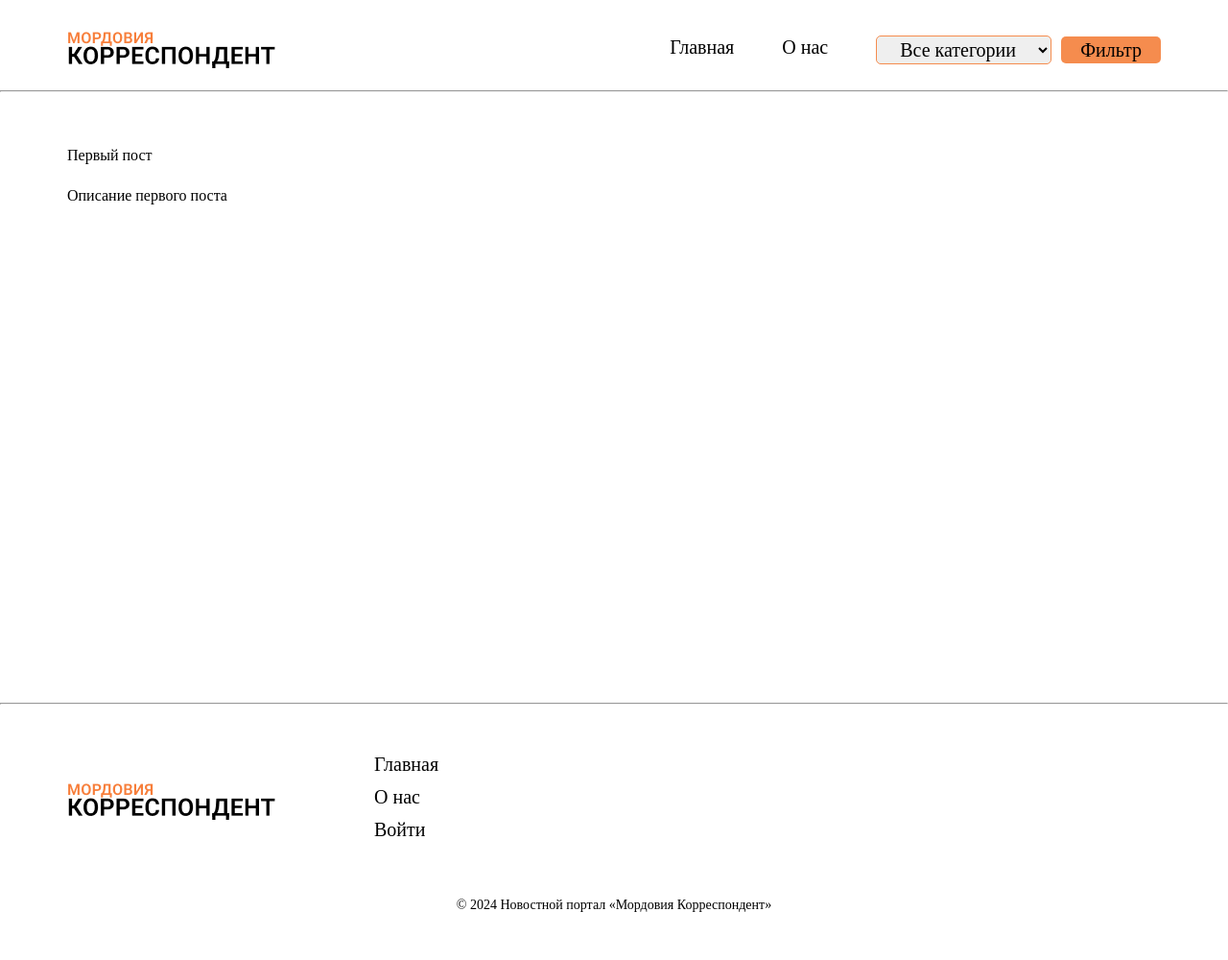
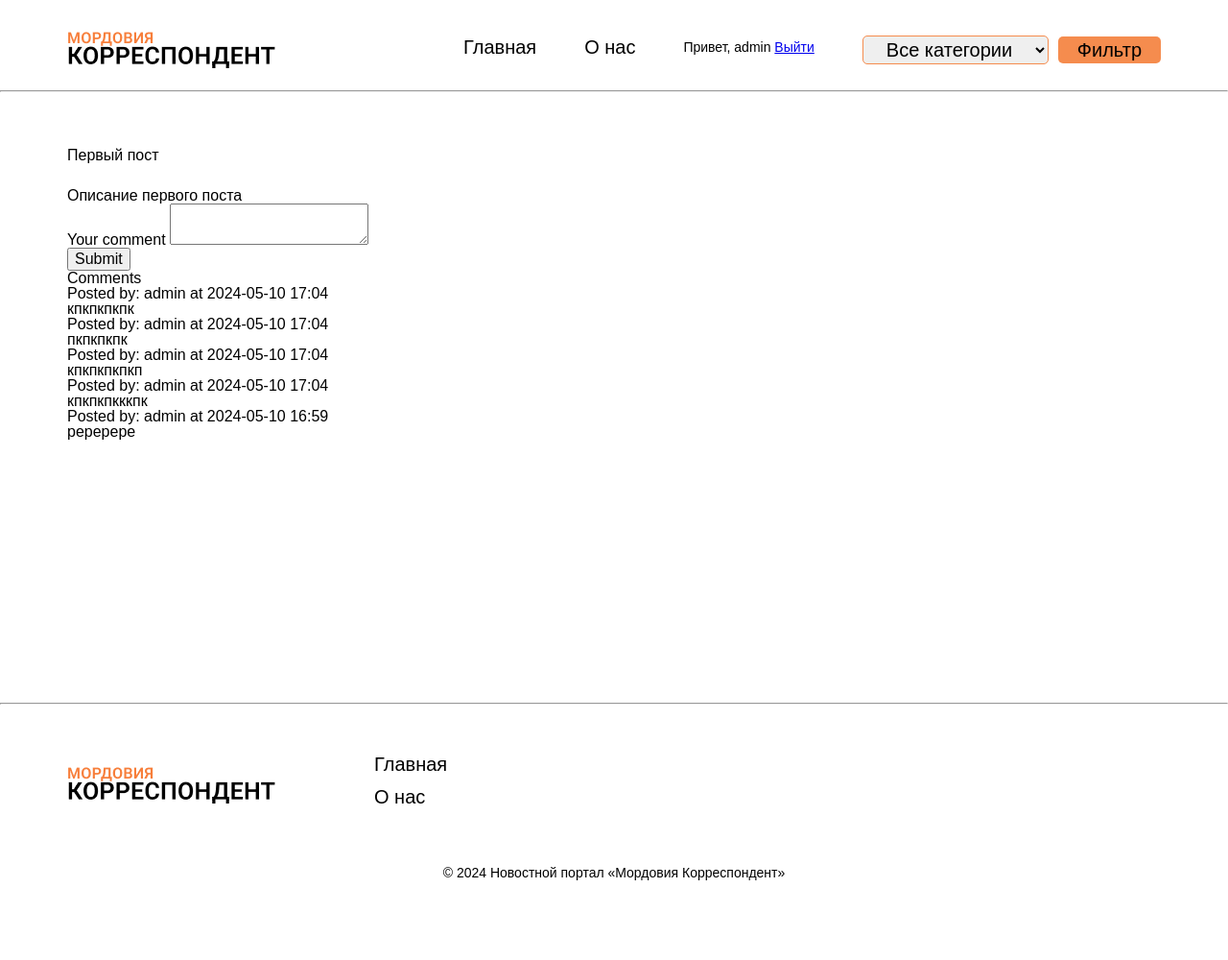
Before and after one commit to mflorya575/News-Portal_Mordovia-Flask, a Flask app: page /post/1 in a window 1280 px wide. Shown: the whole page at 96% size. After the commit the page ends 917 px from the top, so only its background shows below. Run offline with Flask 3, Linux system fonts and the light colour scheme; a user stored in the database is signed in.

Commit message:
full create system comments & config redirect after logout user

```diff
--- a/app.py
+++ b/app.py
@@ -1,10 +1,15 @@
-from flask import Flask, render_template, request, redirect, url_for
+from flask import Flask, render_template, request, redirect, url_for, flash
 from flask_sqlalchemy import SQLAlchemy
+from sqlalchemy import desc
 from datetime import datetime
 
 from flask_admin import Admin
 from flask_admin.contrib.sqla import ModelView
-from flask_login import UserMixin, LoginManager, login_user, logout_user, current_user
+from flask_login import UserMixin, LoginManager, login_user, logout_user, current_user, login_required
+
+from flask_wtf import FlaskForm
+from wtforms import TextAreaField, SubmitField
+from wtforms.validators import DataRequired
 
 
 app = Flask(__name__, template_folder='news_portal/templates', static_folder='news_portal/static')
@@ -79,6 +84,11 @@ class Comment(db.Model):
         return f"Comment('{self.body}', '{self.date_posted}')"
 
 
+class CommentForm(FlaskForm):
+    body = TextAreaField('Your comment', validators=[DataRequired()])
+    submit = SubmitField('Submit')
+
+
 # @app.route('/')
 # def index():
 #     posts = Post.query.all()
@@ -94,18 +104,27 @@ def index():
     if category_id:  # Если указан ID категории, фильтруем посты
         posts = Post.query.filter_by(category_id=category_id).all()
 
-    return render_template('index.html', posts=posts, categories=categories)
+    return render_template('index.html', posts=posts, categories=categories, title='Главная')
 
 
-@app.route('/post/<int:post_id>')
+@app.route('/post/<int:post_id>', methods=['GET', 'POST'])
+@login_required
 def post_detail(post_id):
-    post = Post.query.get_or_404(post_id)  # Получить пост из базы данных по его идентификатору
-    return render_template('post_detail.html', post=post)
+    post = Post.query.get_or_404(post_id)
+    form = CommentForm()
+    if form.validate_on_submit():
+        comment = Comment(body=form.body.data, post_id=post.id, user_id=current_user.id)
+        db.session.add(comment)
+        db.session.commit()
+        flash('Your comment has been published.')
+        return redirect(url_for('post_detail', post_id=post.id))
+    comments = Comment.query.filter_by(post_id=post.id).order_by(desc(Comment.date_posted)).all()
+    return render_template('post_detail.html', post=post, form=form, comments=comments, title='Новость')
 
 
 @app.route('/about/')
 def about():
-    return render_template('about.html')
+    return render_template('about.html', title='О нас')
 
 
 @app.route('/login', methods=['GET', 'POST'])
@@ -127,7 +146,7 @@ def login():
         else:
             return 'Invalid username or password'
 
-    return render_template('login.html')
+    return render_template('login.html', title='Вход')
 
 
 @login_manager.user_loader
@@ -142,7 +161,7 @@ login_manager.init_app(app)
 @app.route('/logout')
 def logout():
     logout_user()
-    return 'Logged out successfully'
+    return redirect(url_for('index'))
 
 
 admin = Admin(app)
--- a/news_portal/static/css/style.css
+++ b/news_portal/static/css/style.css
@@ -441,16 +441,17 @@ table {
 body {
   position: relative;
   overflow-x: hidden;
+  font-family: sans-serif;
 }
 
-/* line 14, ../python/1_news_portal_flask/news_portal/static/sass/style.sass */
+/* line 15, ../python/1_news_portal_flask/news_portal/static/sass/style.sass */
 .container {
   position: relative;
   max-width: 1140px;
   margin: 0 auto;
 }
 
-/* line 19, ../python/1_news_portal_flask/news_portal/static/sass/style.sass */
+/* line 20, ../python/1_news_portal_flask/news_portal/static/sass/style.sass */
 .header {
   display: flex;
   align-items: center;
@@ -458,13 +459,22 @@ body {
   padding-top: 30px;
 }
 
-/* line 24, ../python/1_news_portal_flask/news_portal/static/sass/style.sass */
+/* line 25, ../python/1_news_portal_flask/news_portal/static/sass/style.sass */
 .header__ul {
   display: flex;
   gap: 50px;
 }
 
-/* line 27, ../python/1_news_portal_flask/news_portal/static/sass/style.sass */
+/* line 28, ../python/1_news_portal_flask/news_portal/static/sass/style.sass */
+.header__li {
+  text-decoration: none;
+  color: black;
+  font-size: 14px;
+  font-weight: 400;
+  line-height: 24px;
+}
+
+/* line 34, ../python/1_news_portal_flask/news_portal/static/sass/style.sass */
 .header__link {
   text-decoration: none;
   color: black;
@@ -473,19 +483,19 @@ body {
   line-height: 24px;
 }
 
-/* line 33, ../python/1_news_portal_flask/news_portal/static/sass/style.sass */
+/* line 40, ../python/1_news_portal_flask/news_portal/static/sass/style.sass */
 .header__link:hover {
   text-decoration: underline;
 }
 
-/* line 35, ../python/1_news_portal_flask/news_portal/static/sass/style.sass */
+/* line 42, ../python/1_news_portal_flask/news_portal/static/sass/style.sass */
 .header__form {
   display: flex;
   align-items: center;
   gap: 10px;
 }
 
-/* line 39, ../python/1_news_portal_flask/news_portal/static/sass/style.sass */
+/* line 46, ../python/1_news_portal_flask/news_portal/static/sass/style.sass */
 .header__select {
   color: black;
   font-size: 20px;
@@ -496,7 +506,7 @@ body {
   border-radius: 5px;
 }
 
-/* line 47, ../python/1_news_portal_flask/news_portal/static/sass/style.sass */
+/* line 54, ../python/1_news_portal_flask/news_portal/static/sass/style.sass */
 .header__btn {
   color: black;
   background: #f58c4e;
@@ -509,52 +519,52 @@ body {
   transition: .3s all;
 }
 
-/* line 57, ../python/1_news_portal_flask/news_portal/static/sass/style.sass */
+/* line 64, ../python/1_news_portal_flask/news_portal/static/sass/style.sass */
 .header__btn:hover {
   background: #f3a070;
   cursor: pointer;
 }
 
-/* line 60, ../python/1_news_portal_flask/news_portal/static/sass/style.sass */
+/* line 67, ../python/1_news_portal_flask/news_portal/static/sass/style.sass */
 .header__btn:active {
   background: #d3763f;
 }
 
-/* line 62, ../python/1_news_portal_flask/news_portal/static/sass/style.sass */
+/* line 69, ../python/1_news_portal_flask/news_portal/static/sass/style.sass */
 .header__hr {
   color: #000;
   margin-top: 20px;
 }
 
-/* line 66, ../python/1_news_portal_flask/news_portal/static/sass/style.sass */
+/* line 73, ../python/1_news_portal_flask/news_portal/static/sass/style.sass */
 .wrapper-base {
   padding-top: 50px;
   min-height: calc(90vh - 100px);
 }
 
-/* line 70, ../python/1_news_portal_flask/news_portal/static/sass/style.sass */
+/* line 77, ../python/1_news_portal_flask/news_portal/static/sass/style.sass */
 .footer {
   display: flex;
   align-items: center;
   padding-bottom: 50px;
 }
 
-/* line 74, ../python/1_news_portal_flask/news_portal/static/sass/style.sass */
+/* line 81, ../python/1_news_portal_flask/news_portal/static/sass/style.sass */
 .footer__hr {
   margin-bottom: 50px;
 }
 
-/* line 76, ../python/1_news_portal_flask/news_portal/static/sass/style.sass */
+/* line 83, ../python/1_news_portal_flask/news_portal/static/sass/style.sass */
 .footer-logo {
   margin-right: 100px;
 }
 
-/* line 78, ../python/1_news_portal_flask/news_portal/static/sass/style.sass */
+/* line 85, ../python/1_news_portal_flask/news_portal/static/sass/style.sass */
 .footer__li {
   margin-bottom: 10px;
 }
 
-/* line 80, ../python/1_news_portal_flask/news_portal/static/sass/style.sass */
+/* line 87, ../python/1_news_portal_flask/news_portal/static/sass/style.sass */
 .footer__link {
   text-decoration: none;
   color: black;
@@ -563,12 +573,12 @@ body {
   line-height: 24px;
 }
 
-/* line 86, ../python/1_news_portal_flask/news_portal/static/sass/style.sass */
+/* line 93, ../python/1_news_portal_flask/news_portal/static/sass/style.sass */
 .footer__link:hover {
   text-decoration: underline;
 }
 
-/* line 88, ../python/1_news_portal_flask/news_portal/static/sass/style.sass */
+/* line 95, ../python/1_news_portal_flask/news_portal/static/sass/style.sass */
 .footer__text {
   color: black;
   font-size: 14px;
@@ -577,7 +587,7 @@ body {
   padding-bottom: 50px;
 }
 
-/* line 96, ../python/1_news_portal_flask/news_portal/static/sass/style.sass */
+/* line 103, ../python/1_news_portal_flask/news_portal/static/sass/style.sass */
 .main__title {
   color: #1a120b;
   font-size: 40px;
@@ -586,23 +596,23 @@ body {
   margin-bottom: 20px;
 }
 
-/* line 102, ../python/1_news_portal_flask/news_portal/static/sass/style.sass */
+/* line 109, ../python/1_news_portal_flask/news_portal/static/sass/style.sass */
 .main__post-li {
   margin-bottom: 30px;
 }
 
-/* line 104, ../python/1_news_portal_flask/news_portal/static/sass/style.sass */
+/* line 111, ../python/1_news_portal_flask/news_portal/static/sass/style.sass */
 .main__content {
   margin-top: 10px;
 }
 
-/* line 109, ../python/1_news_portal_flask/news_portal/static/sass/style.sass */
+/* line 116, ../python/1_news_portal_flask/news_portal/static/sass/style.sass */
 .about-section {
   min-height: 430px;
   margin-bottom: 70px;
 }
 
-/* line 112, ../python/1_news_portal_flask/news_portal/static/sass/style.sass */
+/* line 119, ../python/1_news_portal_flask/news_portal/static/sass/style.sass */
 .about-section__title {
   color: #1a120b;
   font-size: 40px;
@@ -612,7 +622,7 @@ body {
   margin-bottom: 43px;
 }
 
-/* line 119, ../python/1_news_portal_flask/news_portal/static/sass/style.sass */
+/* line 126, ../python/1_news_portal_flask/news_portal/static/sass/style.sass */
 .about-section__text {
   color: #1a120b;
   font-size: 18px;
@@ -622,24 +632,24 @@ body {
   margin-right: 105px;
 }
 
-/* line 126, ../python/1_news_portal_flask/news_portal/static/sass/style.sass */
+/* line 133, ../python/1_news_portal_flask/news_portal/static/sass/style.sass */
 .about-section__wrapper {
   display: flex;
   align-items: center;
 }
 
-/* line 129, ../python/1_news_portal_flask/news_portal/static/sass/style.sass */
+/* line 136, ../python/1_news_portal_flask/news_portal/static/sass/style.sass */
 .about-section__img {
   width: 550px;
 }
 
-/* line 132, ../python/1_news_portal_flask/news_portal/static/sass/style.sass */
+/* line 139, ../python/1_news_portal_flask/news_portal/static/sass/style.sass */
 .aboutcom-section {
   min-height: 130px;
   margin-bottom: 70px;
 }
 
-/* line 135, ../python/1_news_portal_flask/news_portal/static/sass/style.sass */
+/* line 142, ../python/1_news_portal_flask/news_portal/static/sass/style.sass */
 .aboutcom-section__title {
   color: #1a120b;
   font-size: 40px;
@@ -649,7 +659,7 @@ body {
   margin-bottom: 43px;
 }
 
-/* line 142, ../python/1_news_portal_flask/news_portal/static/sass/style.sass */
+/* line 149, ../python/1_news_portal_flask/news_portal/static/sass/style.sass */
 .aboutcom-section__text {
   color: #1a120b;
   font-size: 18px;
@@ -659,18 +669,18 @@ body {
   text-align: center;
 }
 
-/* line 150, ../python/1_news_portal_flask/news_portal/static/sass/style.sass */
+/* line 157, ../python/1_news_portal_flask/news_portal/static/sass/style.sass */
 #worker-margin {
   margin-bottom: 15px;
 }
 
-/* line 153, ../python/1_news_portal_flask/news_portal/static/sass/style.sass */
+/* line 160, ../python/1_news_portal_flask/news_portal/static/sass/style.sass */
 .aboutrec-section {
   min-height: 130px;
   margin-bottom: 70px;
 }
 
-/* line 156, ../python/1_news_portal_flask/news_portal/static/sass/style.sass */
+/* line 163, ../python/1_news_portal_flask/news_portal/static/sass/style.sass */
 .aboutrec-section__title {
   color: #1a120b;
   font-size: 40px;
@@ -680,19 +690,19 @@ body {
   text-align: center;
 }
 
-/* line 163, ../python/1_news_portal_flask/news_portal/static/sass/style.sass */
+/* line 170, ../python/1_news_portal_flask/news_portal/static/sass/style.sass */
 .aboutrec-section__wrapper {
   display: flex;
   align-items: center;
   margin-bottom: 50px;
 }
 
-/* line 167, ../python/1_news_portal_flask/news_portal/static/sass/style.sass */
+/* line 174, ../python/1_news_portal_flask/news_portal/static/sass/style.sass */
 .aboutrec-section__wrapper-left {
   margin-right: 85px;
 }
 
-/* line 169, ../python/1_news_portal_flask/news_portal/static/sass/style.sass */
+/* line 176, ../python/1_news_portal_flask/news_portal/static/sass/style.sass */
 .aboutrec-section__text {
   color: #1a120b;
   font-size: 18px;
@@ -705,28 +715,28 @@ body {
   border-radius: 37px;
 }
 
-/* line 179, ../python/1_news_portal_flask/news_portal/static/sass/style.sass */
+/* line 186, ../python/1_news_portal_flask/news_portal/static/sass/style.sass */
 .aboutrec-section__padding1 {
   padding: 54px 40px;
 }
 
-/* line 181, ../python/1_news_portal_flask/news_portal/static/sass/style.sass */
+/* line 188, ../python/1_news_portal_flask/news_portal/static/sass/style.sass */
 .aboutrec-section__padding2 {
   padding: 54px 40px;
 }
 
-/* line 183, ../python/1_news_portal_flask/news_portal/static/sass/style.sass */
+/* line 190, ../python/1_news_portal_flask/news_portal/static/sass/style.sass */
 .aboutrec-section__wrapper-req {
   border: 4px solid #dbae8b;
   border-radius: 37px;
 }
 
-/* line 186, ../python/1_news_portal_flask/news_portal/static/sass/style.sass */
+/* line 193, ../python/1_news_portal_flask/news_portal/static/sass/style.sass */
 .aboutrec-section__text-req {
   padding: 35px 13px 35px 42px;
 }
 
-/* line 188, ../python/1_news_portal_flask/news_portal/static/sass/style.sass */
+/* line 195, ../python/1_news_portal_flask/news_portal/static/sass/style.sass */
 .aboutrec-section__title-mini {
   color: #1a120b;
   font-size: 28px;
@@ -736,7 +746,7 @@ body {
   margin-bottom: 14px;
 }
 
-/* line 195, ../python/1_news_portal_flask/news_portal/static/sass/style.sass */
+/* line 202, ../python/1_news_portal_flask/news_portal/static/sass/style.sass */
 .aboutrec-section__descr {
   color: #1a120b;
   font-size: 28px;
@@ -745,7 +755,7 @@ body {
   letter-spacing: 3%;
 }
 
-/* line 202, ../python/1_news_portal_flask/news_portal/static/sass/style.sass */
+/* line 209, ../python/1_news_portal_flask/news_portal/static/sass/style.sass */
 #aboutrec-section__span {
   font-weight: 600;
 }
--- a/news_portal/static/sass/style.sass
+++ b/news_portal/static/sass/style.sass
@@ -10,6 +10,7 @@ $color-orange: #e7b28c
 body
     position: relative
     overflow-x: hidden
+    font-family: sans-serif
 
 .container
     position: relative
@@ -24,6 +25,12 @@ body
     &__ul
         display: flex
         gap: 50px
+    &__li
+        text-decoration: none
+        color: rgb(0, 0, 0)
+        font-size: 14px
+        font-weight: 400
+        line-height: 24px
     &__link
         text-decoration: none
         color: rgb(0, 0, 0)
--- a/news_portal/templates/base.html
+++ b/news_portal/templates/base.html
@@ -2,19 +2,24 @@
 <html lang="en">
 <head>
     <meta charset="UTF-8">
-    <title>Title</title>
+    <title>{{ title }} | Мордовия Корреспондент</title>
     <link rel="stylesheet" href="{{ url_for('static', filename='css/style.css') }}">
 </head>
 <body>
     <div class="container">
         <header class="header">
-            <a href="#" class="header-logo__link">
+            <a href="{{ url_for('index') }}" class="header-logo__link">
                 <img class="header-logo" src="{{ url_for('static', filename='images/logo.png') }}" alt="иконка логотипа">
             </a>
             <nav class="header__nav">
                 <ul class="header__ul">
-                    <li class="header__li"><a href="#" class="header__link">Главная</a></li>
-                    <li class="header__li"><a href="#" class="header__link">О нас</a></li>
+                    <li class="header__li"><a href="{{ url_for('index') }}" class="header__link">Главная</a></li>
+                    <li class="header__li"><a href="{{ url_for('about') }}" class="header__link">О нас</a></li>
+                    {% if current_user.is_authenticated %}
+                        <li class="header__li">Привет, {{ current_user.username }} <a href="{{ url_for('logout') }}">Выйти</a></li>
+                    {% else %}
+                        <li class="header__li"><a href="{{ url_for('login') }}" class="header__link">Войти</a></li>
+                    {% endif %}
                     <!-- Форма для выбора категории -->
                     <form class="header__form" action="/" method="get">
                         <select class="header__select" name="category_id">
@@ -49,7 +54,6 @@
                 <ul class="footer__ul">
                     <li class="footer__li"><a href="#" class="footer__link">Главная</a></li>
                     <li class="footer__li"><a href="#" class="footer__link">О нас</a></li>
-                    <li class="footer__li"><a href="#" class="footer__link">Войти</a></li>
                 </ul>
             </nav>
         </footer>
--- a/news_portal/templates/post_detail.html
+++ b/news_portal/templates/post_detail.html
@@ -1,6 +1,30 @@
 {% extends 'base.html' %}
 
 {% block content %}
+
 <p>{{ post.title }}</p><br>
 <p class="main__content">{{ post.content }}</p>
+
+
+<!-- Форма для отправки комментариев -->
+<form method="post" action="{{ url_for('post_detail', post_id=post.id) }}">
+    {{ form.hidden_tag() }}
+    <div class="form-group">
+        {{ form.body.label(class="form-control-label") }}
+        {{ form.body(class="form-control") }}
+    </div>
+    <button type="submit" class="btn btn-primary">Submit</button>
+</form>
+
+<!-- Отображение существующих комментариев -->
+<div class="comments">
+    <h2>Comments</h2>
+    {% for comment in comments %}
+        <div class="comment">
+            <p>Posted by: {{ comment.user.username }} at {{ comment.date_posted.strftime('%Y-%m-%d %H:%M') }}</p>
+            <p>{{ comment.body }}</p>
+        </div>
+    {% endfor %}
+</div>
+
 {% endblock content %}
```
Also changed, not shown: instance/blog.db, 1 other file.
